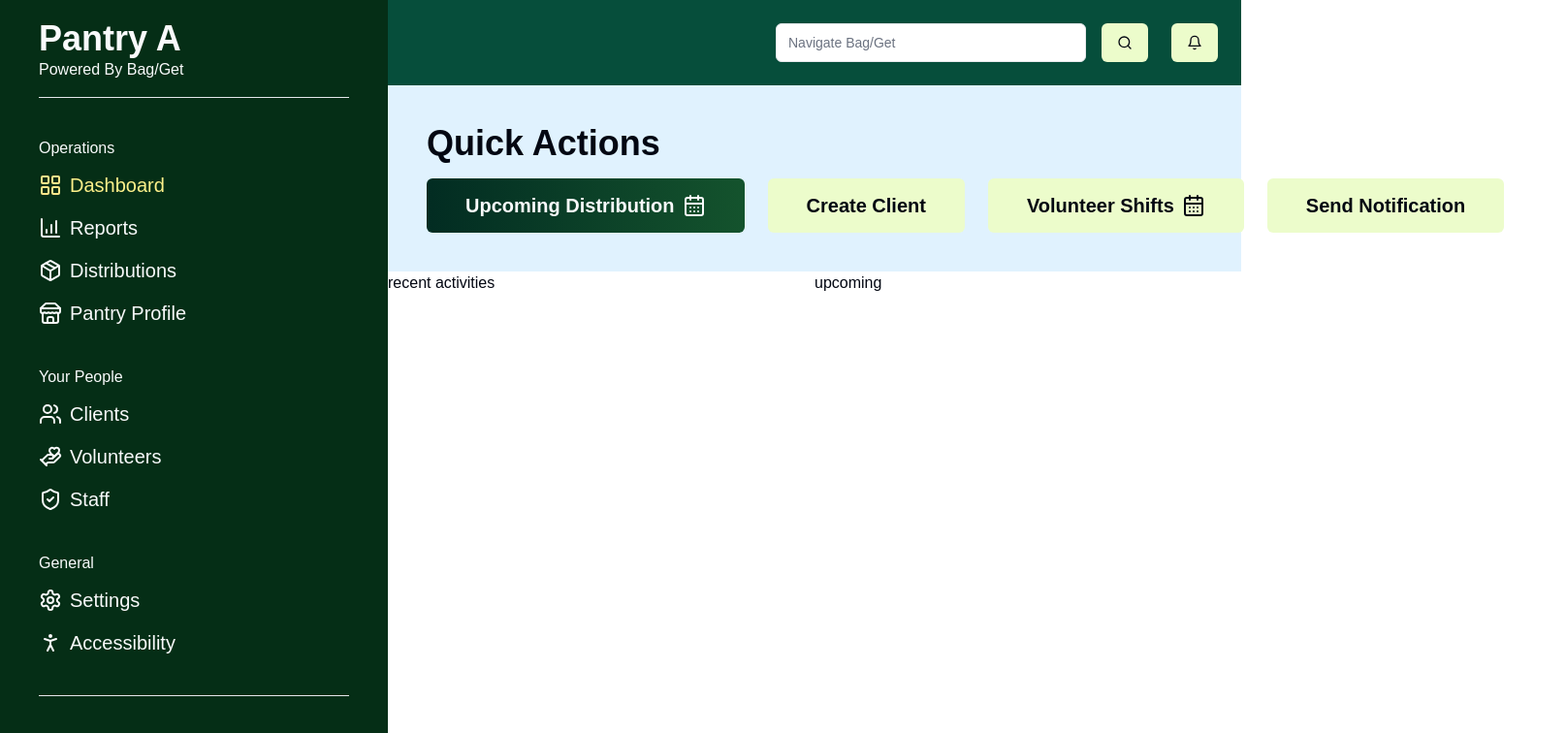
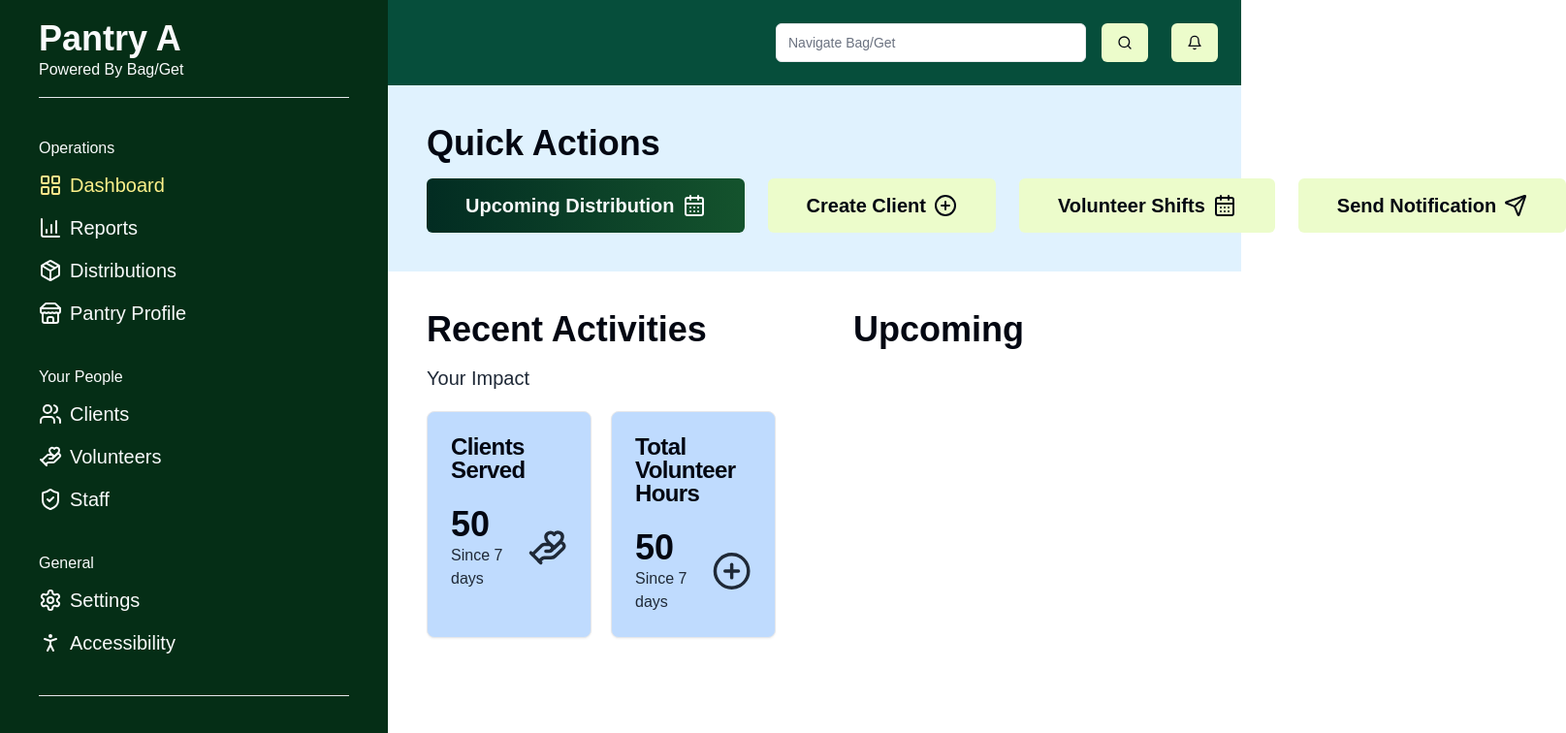
Before and after one commit to Bag-Get/bagget.app, a Next.js app: page / in a window 1280 px wide. Shown: the top 756 px of the page at 97% size, 1615 px wide, since content can reach past the window. Built offline with nearby package versions, Linux system fonts and the light colour scheme.

Commit message:
add preview impact reports

```diff
--- a/app/page.tsx
+++ b/app/page.tsx
@@ -2,6 +2,8 @@ import Link from 'next/link'
 import { Heading, Text } from "@/components/ui/typography"
 import { IconButton, Icons } from "@/components/ui/icons"
 import { quickActionLinks } from "@/data/links";
+import { Card, CardContent, CardHeader, CardTitle } from '@/components/ui/card';
+import { impactPreview } from "@/data/reports"
 
 export default function Home() {
 
@@ -13,11 +15,16 @@ export default function Home() {
         </Heading>
         <QuickActions />
       </section>
-      <section>
-        recent activities
+      <section className="p-10 flex flex-col gap-4">
+        <Heading styles={{color: "text-gray-950"}}>
+          Recent Activities
+        </Heading>
+        <YourImpact />
       </section>
-      <section>
-        upcoming
+      <section className="p-10 flex flex-col gap-4">
+        <Heading styles={{color: "text-gray-950"}}>
+          Upcoming
+        </Heading>
       </section>
     </div>
   );
@@ -52,3 +59,35 @@ function QuickActions() {
     </div>
   )
 }
+
+function YourImpact() {
+  return(
+    <div>
+      <Heading size='h2' styles={{color: "text-gray-800", weight: "font-medium"}}>
+        Your Impact
+      </Heading>
+      <div className='flex my-5 gap-5'>
+        {impactPreview.map((preview, i) => (
+          <Card className="w-[350px] bg-blue-200" key={i}>
+            <CardHeader>
+              <CardTitle>{preview.name}</CardTitle>
+            </CardHeader>
+            <CardContent>
+              <div className='flex justify-between items-center '>
+                <div className='flex flex-col'>
+                  <Heading styles={{color: "text-gray-950"}}>
+                    {preview.num}
+                  </Heading>
+                  <Text size='md' styles={{color: "text-gray-800"}}>
+                    Since {preview.date} days
+                  </Text>
+                </div>
+                <Icons name={preview.icon} color="#1f2937" size='xl'/>
+              </div>
+            </CardContent>
+          </Card>
+        ))}
+      </div>
+    </div>
+  )
+}
--- a/components/ui/icons.tsx
+++ b/components/ui/icons.tsx
@@ -1,6 +1,6 @@
 import React from "react";
 import { Button } from "@/components/ui/button";
-import { Bell, CalendarDays, ChartColumnIncreasing, HandHeart, LayoutGrid, Package, PersonStanding, Search, Settings, ShieldCheck, Store, Users } from "lucide-react";
+import { Bell, CalendarDays, ChartColumnIncreasing, CirclePlus, HandHeart, LayoutGrid, Package, PersonStanding, Search, Send, Settings, ShieldCheck, Store, Users } from "lucide-react";
 import { ALIGNMENT, BUTTON_STYLES, ICON_NAME, ICON_SIZE } from "@/data/types"
 
 export function IconText({align="left", size, icon, iconColor, children}: {size?: ICON_SIZE; align?: ALIGNMENT; icon: ICON_NAME; iconColor?: string; children: React.ReactNode}) {
@@ -27,8 +27,15 @@ export function IconButton({style="default", align="left", size, icon, iconColor
 export function Icons({name, size, color="#f9fafb"}: {name: ICON_NAME; size?: ICON_SIZE; color?: string}) {
 
     // TODO: there's gotta be a better way to write this
-    const iconSize = size === "lg" ? { width: '24px', height: '24px' } : size === "md" ? { width: '18px', height: '18px' } : undefined
+    let iconSize = undefined
 
+    if (size === 'xl') {
+        iconSize = { width: '48px', height: '48px' }
+    } else if (size === 'lg') {
+        iconSize = { width: '24px', height: '24px' }
+    } else if (size === 'md') {
+        iconSize = { width: '18px', height: '18px' }
+    }
 
     if (name === 'LayoutGrid') {
         return (
@@ -78,5 +85,17 @@ export function Icons({name, size, color="#f9fafb"}: {name: ICON_NAME; size?: IC
         return (
             <CalendarDays color={color} style={iconSize}/>
         )
+    } else if (name === 'Send') {
+        return (
+            <Send color={color} style={iconSize}/>
+        )
+    } else if (name === 'CirclePlus') {
+        return (
+            <CirclePlus color={color} style={iconSize}/>
+        )
+    } else if (name === 'HeartHandshake') {
+        return (
+            <CirclePlus color={color} style={iconSize}/>
+        )
     }
 }
--- /dev/null
+++ b/data/reports.ts
@@ -0,0 +1,16 @@
+import { PREVIEW } from "@/data/types"
+
+export const impactPreview: PREVIEW[] = [
+    {
+        name: "Clients Served",
+        icon: "HandHeart",
+        num: 50,
+        date: 7
+    },
+    {
+        name: "Total Volunteer Hours",
+        icon: "HeartHandshake",
+        num: 50,
+        date: 7
+    },
+]
```
Also changed, not shown: data/types.ts (+17 -2 lines).
